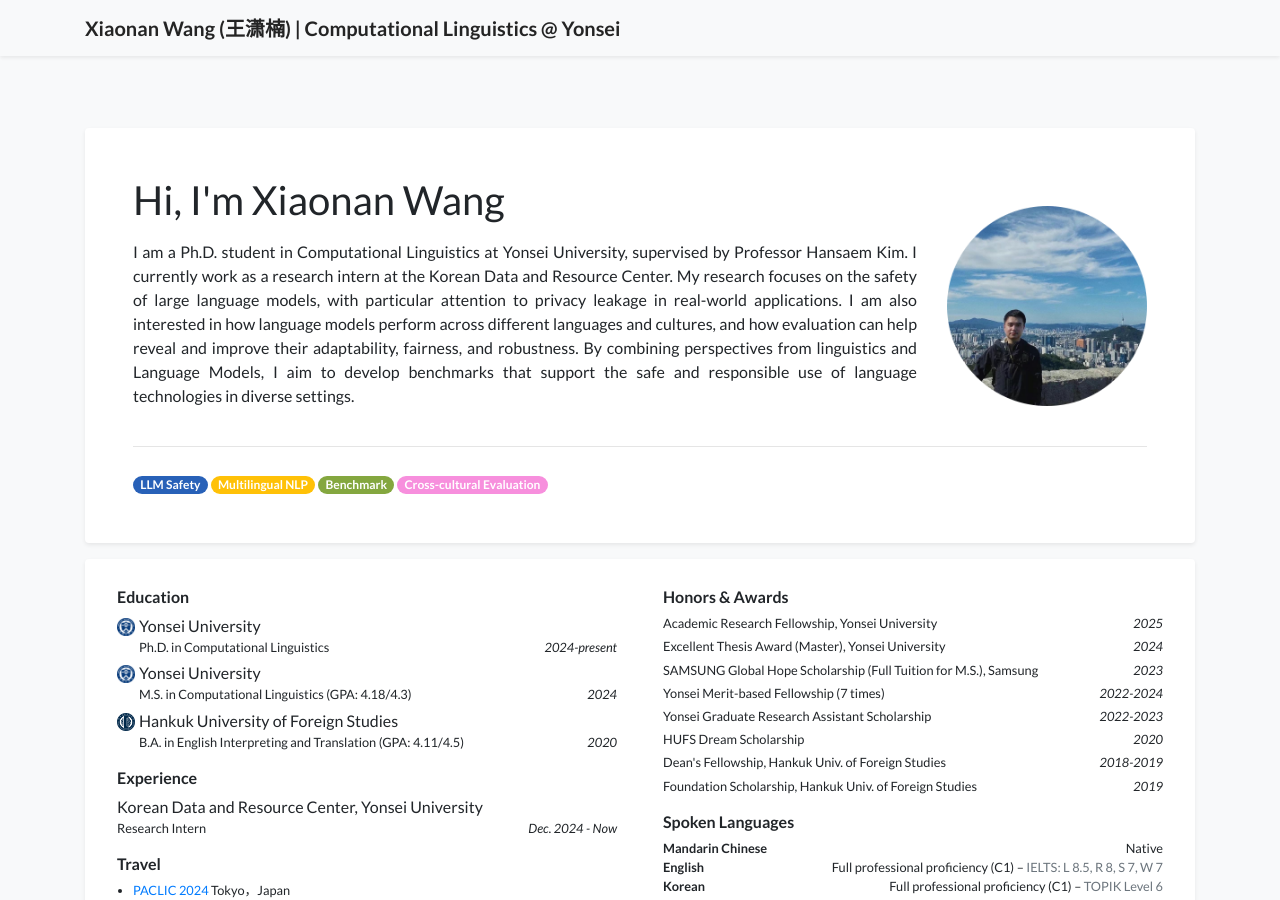
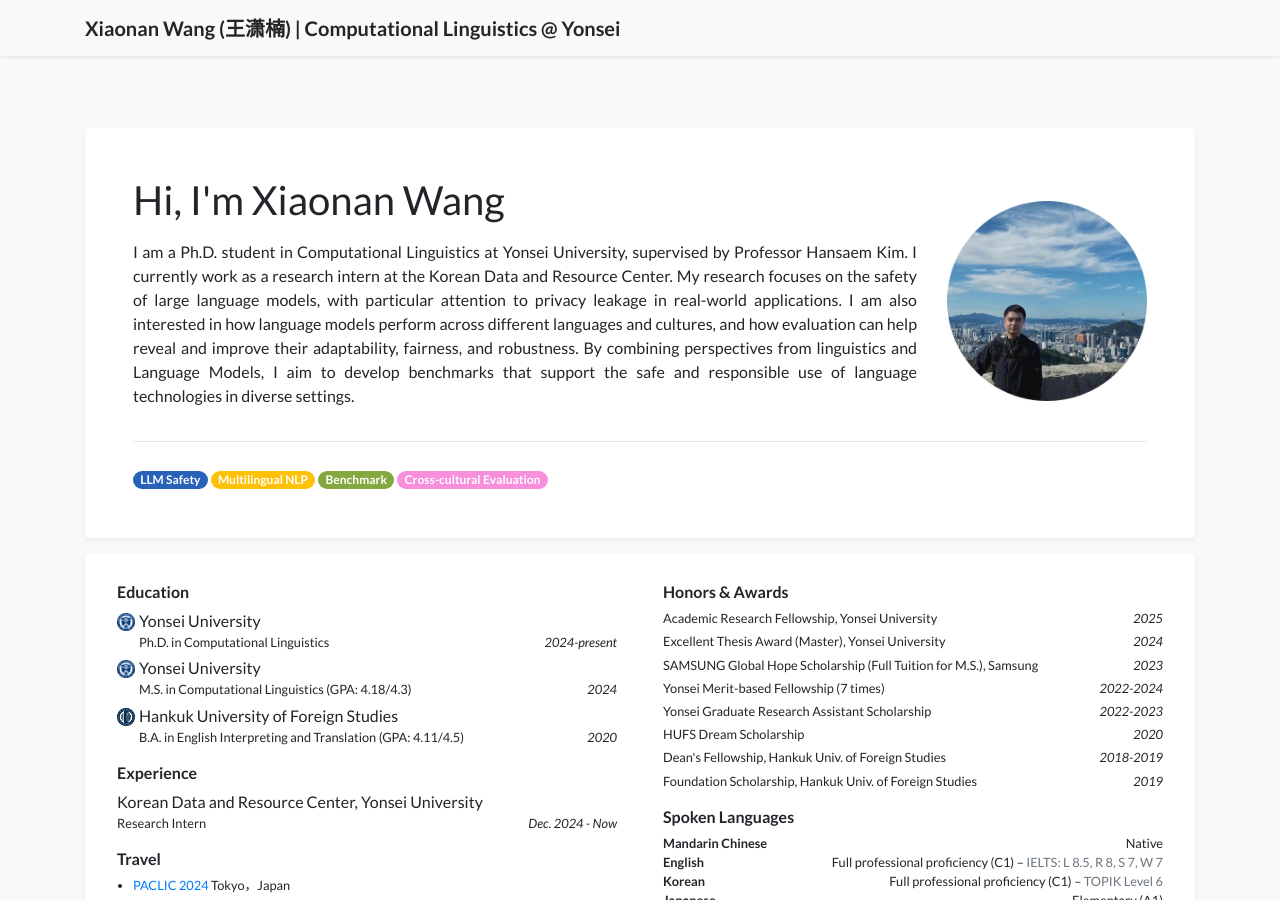
Before and after one commit to wangxiaonan-git/wangxiaonan-git.github.io, a Jekyll site: the page built from index.html, in a window 1280 px wide and 900 px high. Built offline with Jekyll 4.4.1, drawn with Linux system fonts in a browser that asks for light colours; a style sheet for code colours, icons or effects is not loaded.

Commit message:
Update profile_card.html

```diff
--- a/_includes/widgets/profile_card.html
+++ b/_includes/widgets/profile_card.html
@@ -23,7 +23,7 @@
                             <img
                                 src="{{ site.data.profile.portrait_url }}"
                                 class="figure-img img-fluid"
-                                style="height: 200px; margin-top: 30px;"
+                                style="height: 200px; margin-top: 25px;"
                                 data-toggle="tooltip"
                                 data-placement="top"
                                 title="{{ site.data.profile.portrait_caption }}"
```
